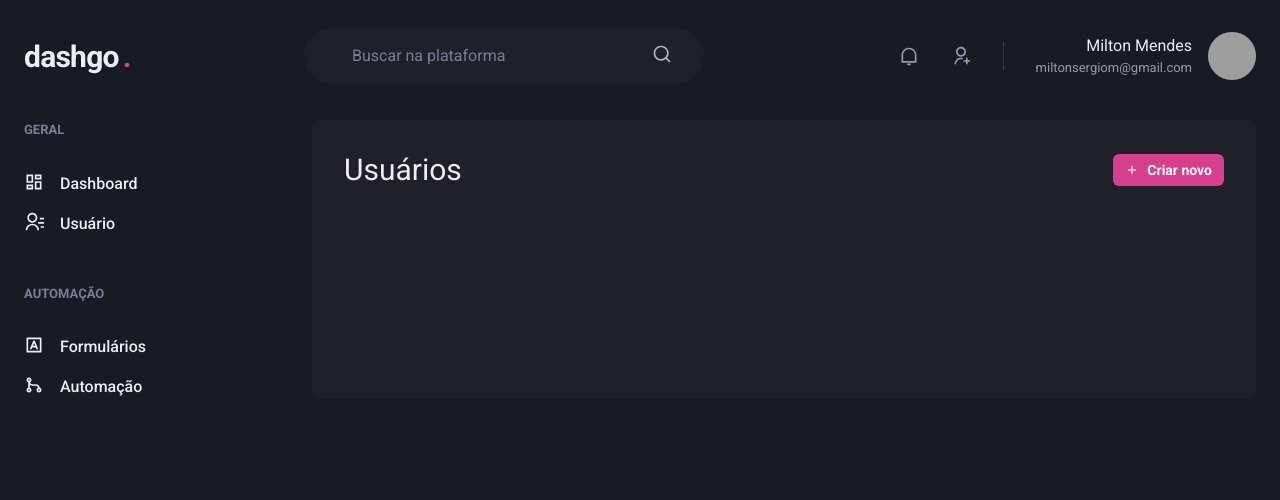
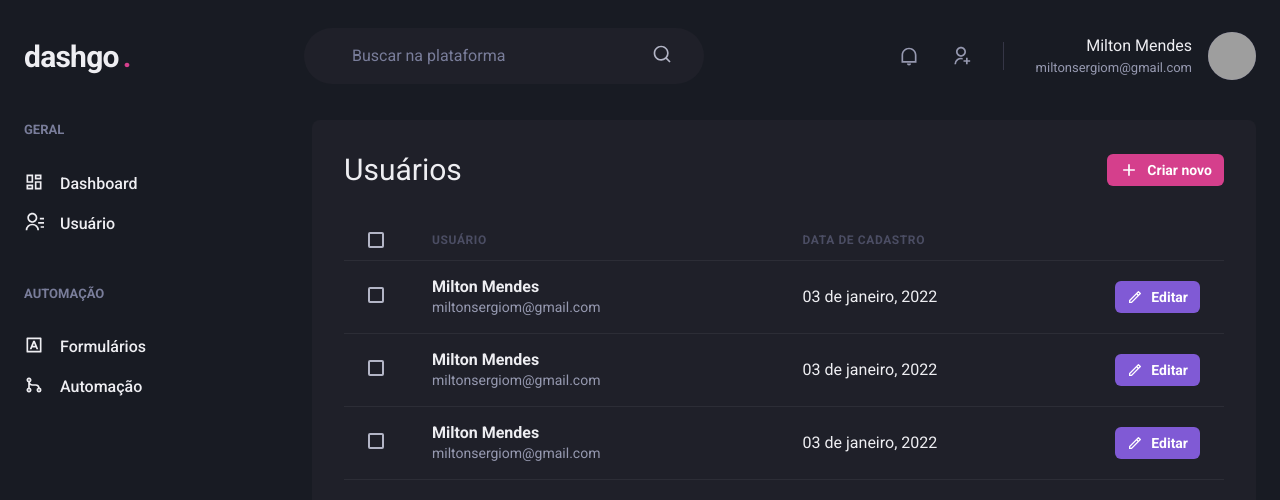
Before and after one commit to miltonsmendes/dashgo, a Next.js app: page /users in a window 1280 px wide. Shown: the top 500 px of the page. Built offline with nearby package versions, Linux system fonts and the light colour scheme; grey boxes are pictures that could not be loaded.

Commit message:
Added table at users route

```diff
--- a/src/pages/users/index.tsx
+++ b/src/pages/users/index.tsx
@@ -1,8 +1,9 @@
-import { Box, Button, Flex, Heading, Icon } from "@chakra-ui/react";
-import { RiAddLine } from "react-icons/ri";
+import { Box, Button, Checkbox, Flex, Heading, Icon, Table, Tbody, Td, Text, Th, Thead, Tr } from "@chakra-ui/react";
+import { RiAddLine, RiPencilLine } from "react-icons/ri";
 
 import { Header } from "../../components/Header";
 import { Sidebar } from "../../components/Sidebar";
+
 
 export default function UserList() {
     return (
@@ -14,12 +15,103 @@ export default function UserList() {
 
                 <Box flex="1" borderRadius={8} bg="gray.800" p="8">
                     <Flex mb="8" justify="space-between" align="center">
-                        <Heading size="lg"  fontWeight="normal">Usuários</Heading>
+                        <Heading size="lg" fontWeight="normal">Usuários</Heading>
 
-                        <Button as="a" size="sm" fontSize="sm" colorScheme="pink" leftIcon={<Icon as={RiAddLine}/>}>
+                        <Button
+                            as="a"
+                            size="sm"
+                            fontSize="sm"
+                            colorScheme="pink"
+                            leftIcon={<Icon as={RiAddLine} fontSize="20"/>}
+                        >
                             Criar novo
                         </Button>
                     </Flex>
+
+                    <Table colorScheme="whiteAlpha">
+                        <Thead>
+                            <Tr>
+                                <Th px="6" color="gray.300" width="8">
+                                    <Checkbox colorScheme="pink" />
+                                </Th>
+                                <Th>Usuário</Th>
+                                <Th>Data de cadastro</Th>
+                                <Th width="8"></Th>
+                            </Tr>
+                        </Thead>
+
+                        <Tbody>
+                            <Tr>
+                                <Td px="6">
+                                    <Checkbox colorScheme="pink" />
+                                </Td>
+                                <Td px="6">
+                                    <Box>
+                                        <Text fontWeight="bold">Milton Mendes</Text>
+                                        <Text fontSize="sm" color="gray.300">miltonsergiom@gmail.com</Text>
+                                    </Box>
+                                </Td>
+                                <Td>03 de janeiro, 2022</Td>
+                                <Td>
+                                    <Button
+                                        as="a"
+                                        size="sm"
+                                        fontSize="sm"
+                                        colorScheme="purple"
+                                        leftIcon={<Icon as={RiPencilLine} fontSize="16"/>}
+                                    >
+                                        Editar
+                                    </Button>
+                                </Td>
+                            </Tr>
+                            <Tr>
+                                <Td px="6">
+                                    <Checkbox colorScheme="pink" />
+                                </Td>
+                                <Td px="6">
+                                    <Box>
+                                        <Text fontWeight="bold">Milton Mendes</Text>
+                                        <Text fontSize="sm" color="gray.300">miltonsergiom@gmail.com</Text>
+                                    </Box>
+                                </Td>
+                                <Td>03 de janeiro, 2022</Td>
+                                <Td>
+                                    <Button
+                                        as="a"
+                                        size="sm"
+                                        fontSize="sm"
+                                        colorScheme="purple"
+                                        leftIcon={<Icon as={RiPencilLine} fontSize="16"/>}
+                                    >
+                                        Editar
+                                    </Button>
+                                </Td>
+                            </Tr>
+                            <Tr>
+                                <Td px="6">
+                                    <Checkbox colorScheme="pink" />
+                                </Td>
+                                <Td px="6">
+                                    <Box>
+                                        <Text fontWeight="bold">Milton Mendes</Text>
+                                        <Text fontSize="sm" color="gray.300">miltonsergiom@gmail.com</Text>
+                                    </Box>
+                                </Td>
+                                <Td>03 de janeiro, 2022</Td>
+                                <Td>
+                                    <Button
+                                        as="a"
+                                        size="sm"
+                                        fontSize="sm"
+                                        colorScheme="purple"
+                                        leftIcon={<Icon as={RiPencilLine} fontSize="16"/>}
+                                    >
+                                        Editar
+                                    </Button>
+                                </Td>
+                            </Tr>
+                        </Tbody>
+                    </Table>
                 </Box>
             </Flex>
         </Box>
--- a/src/styles/theme.ts
+++ b/src/styles/theme.ts
@@ -1,6 +1,6 @@
 import { extendTheme } from '@chakra-ui/react'
 
-export const theme = extendTheme({
+export const theme = extendTheme<any>({
     colors: {
         gray: {
             "900": "#181B23",
```
